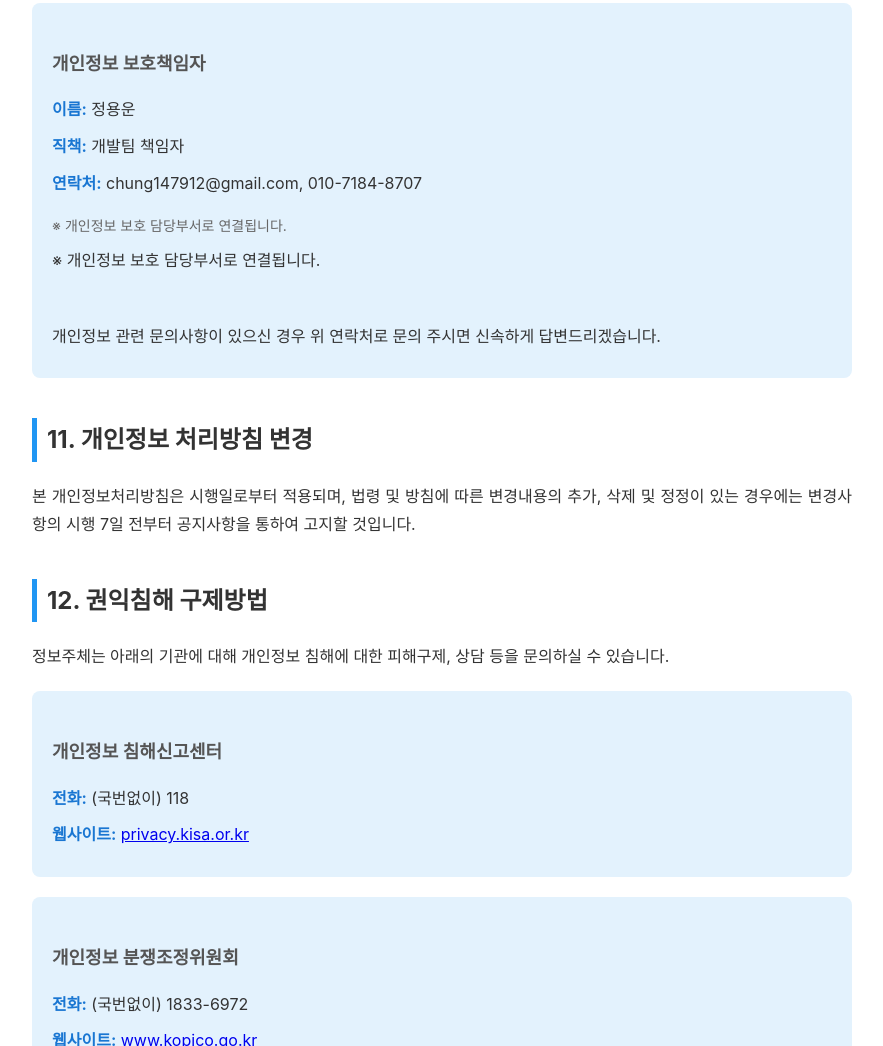
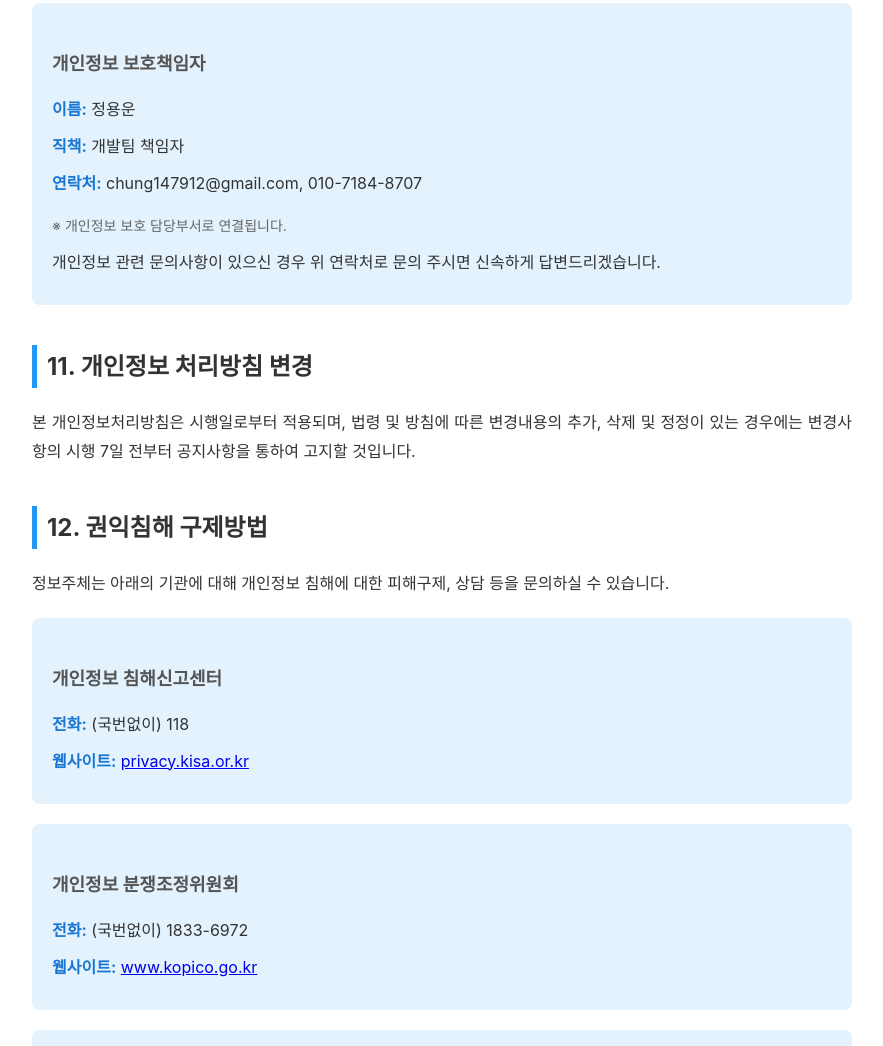
Before and after one commit to chung147912-art/Nahollo119, a plain HTML site: page index.html in a window 1280 px wide. Shown: the part 5462-6508 px from the top of the page, without its empty margins (198-1081 px from the left). Drawn offline with Linux system fonts and the light colour scheme.

Commit message:
Update index.html

```diff
--- a/index.html
+++ b/index.html
@@ -397,7 +397,8 @@
             <p><strong>직책:</strong> 개발팀 책임자</p>
             <p><strong>연락처:</strong> chung147912@gmail.com, 010-7184-8707</p>
             <p style="margin-top: 15px; font-size: 14px; color: #666;">※ 개인정보 보호 담당부서로 연결됩니다.</p>
-            <p 스타일="margin-top: 15px; 글꼴 크기: 14px; 색상: #666;">※ 개인정보 보호 담당부서로 연결됩니다. </p>
+
+
             <p style="margin-top: 10px;">개인정보 관련 문의사항이 있으신 경우 위 연락처로 문의 주시면 신속하게 답변드리겠습니다.</p>
         </div>
 
```
